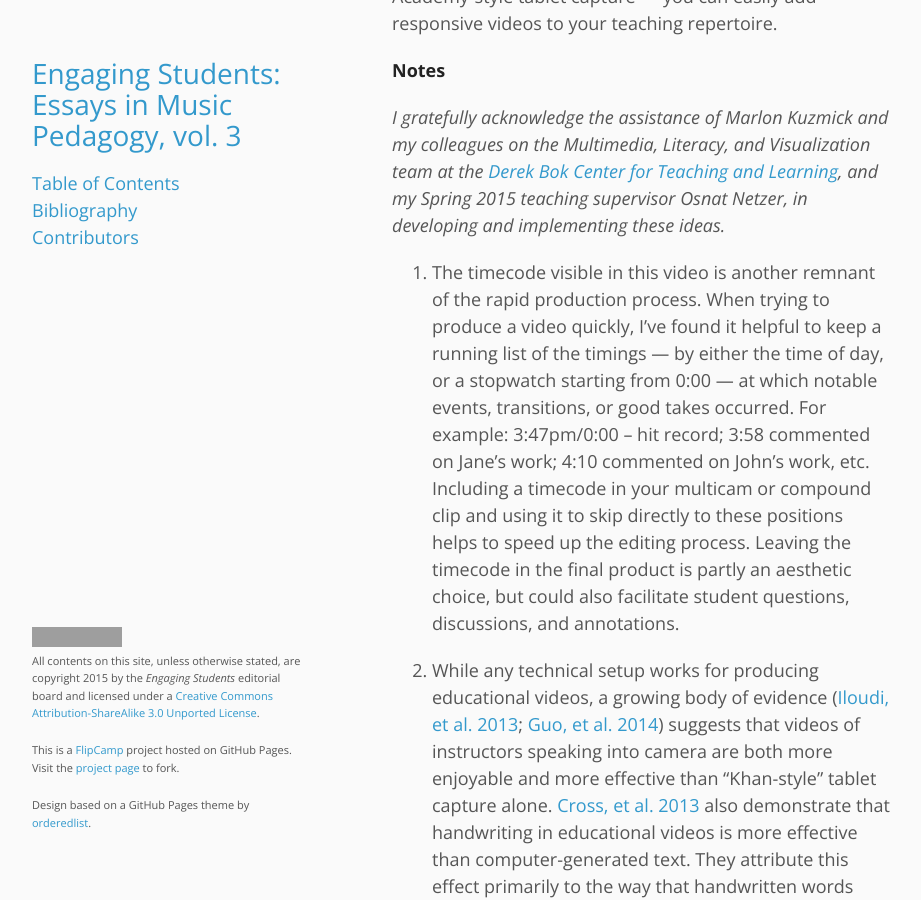
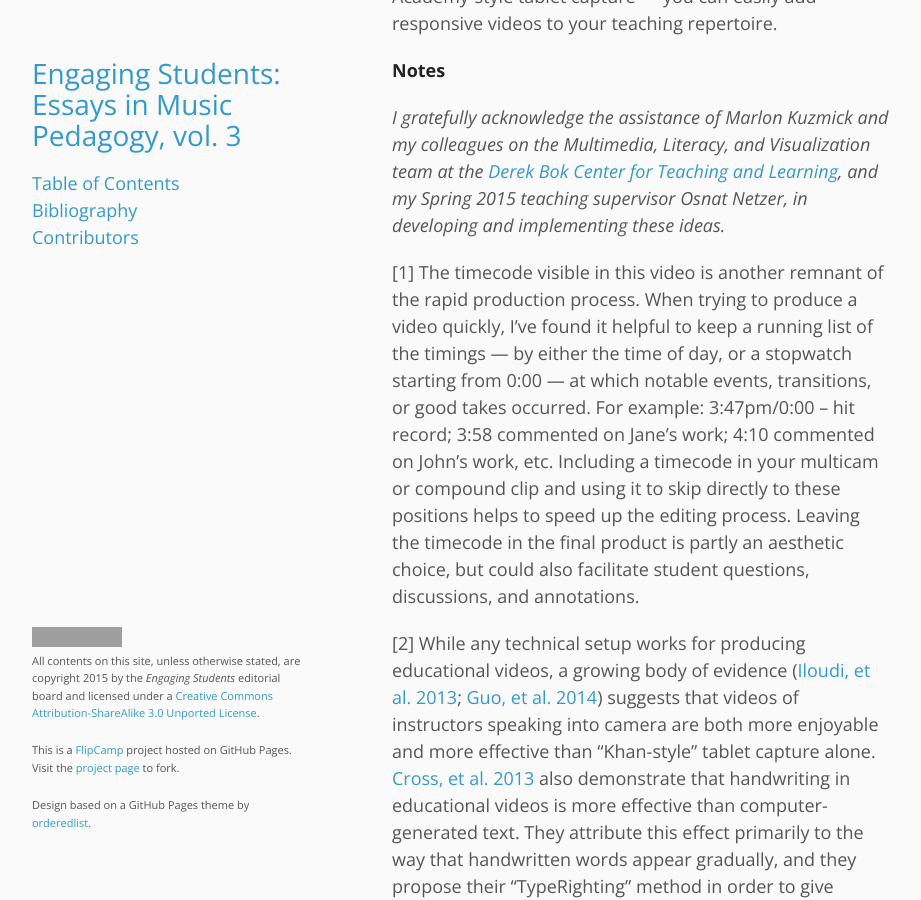
Before and after one commit to flipcamp/engagingstudents3, a Jekyll site: the page built from essays/Ohara.md, in a window 1280 px wide and 900 px high, scrolled down 9171 px. Shown: the whole window, without its empty margins (178-1099 px from the left). Built offline with Jekyll 4.4.1, drawn with Linux system fonts in a browser that asks for light colours; grey boxes are pictures that could not be loaded.

Commit message:
OHara style update

```diff
--- a/essays/Ohara.md
+++ b/essays/Ohara.md
@@ -79,9 +79,9 @@ These examples are just some of the possibilities for using a rapid, after-the-f
 
 *I gratefully acknowledge the assistance of Marlon Kuzmick and my colleagues on the Multimedia, Literacy, and Visualization team at the* [*Derek Bok Center for Teaching and Learning*](http://bokcenter.harvard.edu/)*, and my Spring 2015 teaching supervisor Osnat Netzer, in developing and implementing these ideas.*
 
-1. The timecode visible in this video is another remnant of the rapid production process. When trying to produce a video quickly, I’ve found it helpful to keep a running list of the timings — by either the time of day, or a stopwatch starting from 0:00 — at which notable events, transitions, or good takes occurred. For example: 3:47pm/0:00 – hit record; 3:58 commented on Jane’s work; 4:10 commented on John’s work, etc. Including a timecode in your multicam or compound clip and using it to skip directly to these positions helps to speed up the editing process. Leaving the timecode in the final product is partly an aesthetic choice, but could also facilitate student questions, discussions, and annotations.
+\[1\] The timecode visible in this video is another remnant of the rapid production process. When trying to produce a video quickly, I’ve found it helpful to keep a running list of the timings — by either the time of day, or a stopwatch starting from 0:00 — at which notable events, transitions, or good takes occurred. For example: 3:47pm/0:00 – hit record; 3:58 commented on Jane’s work; 4:10 commented on John’s work, etc. Including a timecode in your multicam or compound clip and using it to skip directly to these positions helps to speed up the editing process. Leaving the timecode in the final product is partly an aesthetic choice, but could also facilitate student questions, discussions, and annotations.
 
-2. While any technical setup works for producing educational videos, a growing body of evidence ([Iloudi, et al. 2013](http://ceur-ws.org/Vol-983/paper5.pdf); [Guo, et al. 2014](http://www.pgbovine.net/publications/edX-MOOC-video-production-and-engagement_LAS-2014.pdf)) suggests that videos of instructors speaking into camera are both more enjoyable and more effective than “Khan-style” tablet capture alone. [Cross, et al. 2013](http://research.microsoft.com/en-us/um/people/thies/TypeRighting-CHI2013.pdf) also demonstrate that handwriting in educational videos is more effective than computer-generated text. They attribute this effect primarily to the way that handwritten words appear gradually, and they propose their “TypeRighting” method in order to give computer text this quality.
+\[2\] While any technical setup works for producing educational videos, a growing body of evidence ([Iloudi, et al. 2013](http://ceur-ws.org/Vol-983/paper5.pdf); [Guo, et al. 2014](http://www.pgbovine.net/publications/edX-MOOC-video-production-and-engagement_LAS-2014.pdf)) suggests that videos of instructors speaking into camera are both more enjoyable and more effective than “Khan-style” tablet capture alone. [Cross, et al. 2013](http://research.microsoft.com/en-us/um/people/thies/TypeRighting-CHI2013.pdf) also demonstrate that handwriting in educational videos is more effective than computer-generated text. They attribute this effect primarily to the way that handwritten words appear gradually, and they propose their “TypeRighting” method in order to give computer text this quality.
 
 
 <p style="font-size: 85%; line-height: 125%">This work is copyright ⓒ2015 William O’Hara and licensed under a <a href="http://creativecommons.org/licenses/by-sa/3.0/">Creative Commons Attribution–ShareAlike 3.0 Unported License.</p>
```
